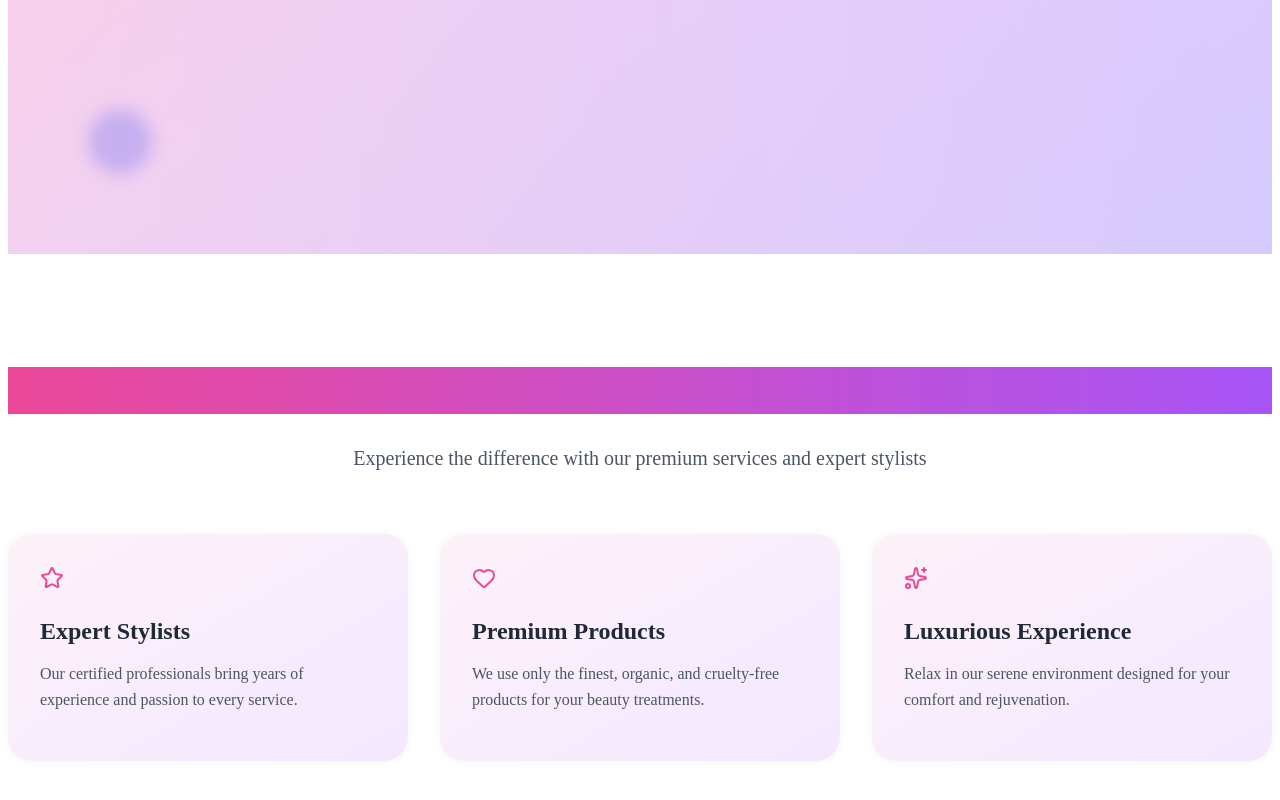
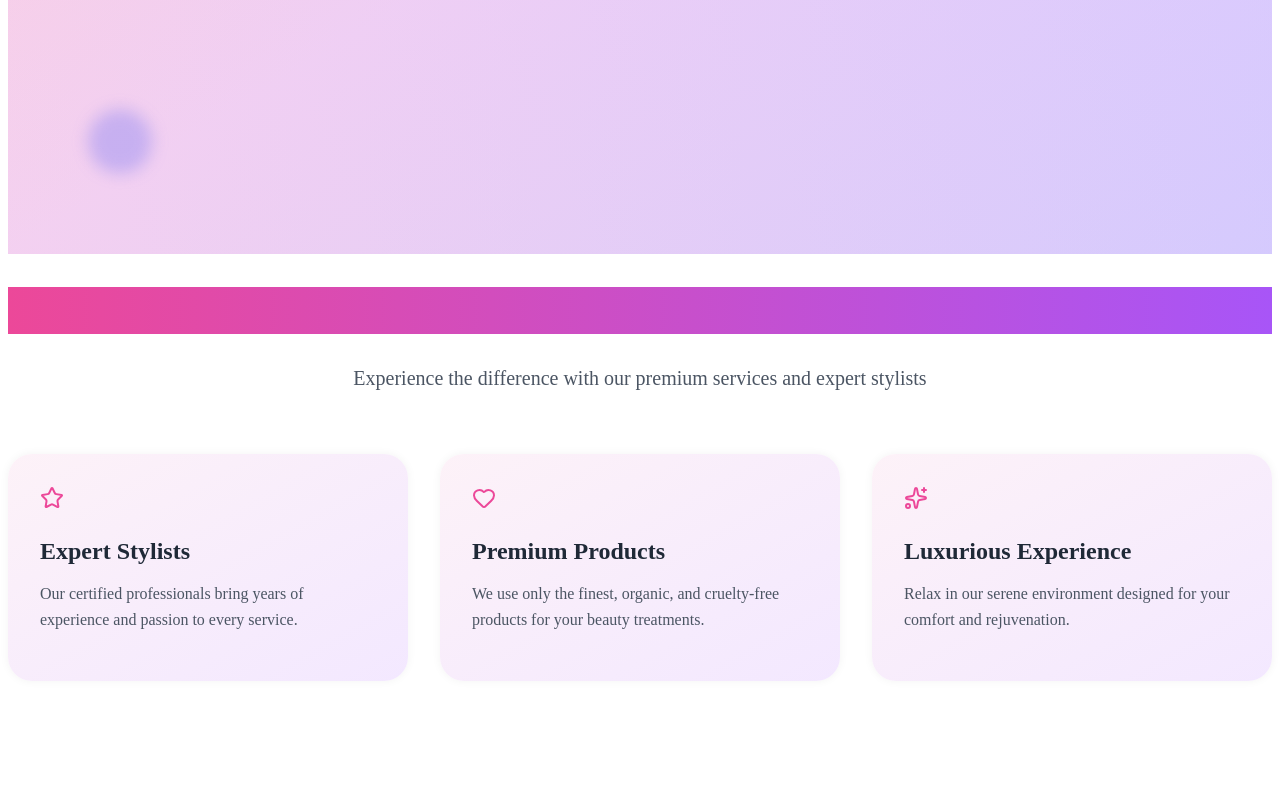
Before and after one commit to Teekay1702/Beauty-Salon, a React (Vite) app: page / in a window 1280 px wide. Shown: the part 554-1354 px from the top of the page. After the commit the page ends 1243 px from the top, so only its background shows below. Built offline with nearby package versions, Linux system fonts and the light colour scheme.

Commit message:
removed hero title

```diff
--- a/src/Components/Home/HomePage.jsx
+++ b/src/Components/Home/HomePage.jsx
@@ -40,7 +40,7 @@ const HomePage = () => {
       </section>
 
       {/* Features Section */}
-      <section className="features-section">
+      <section>
         <div className="features-header">
           <h2>Why Choose Luxe Beauty?</h2>
           <p>Experience the difference with our premium services and expert stylists</p>
```
